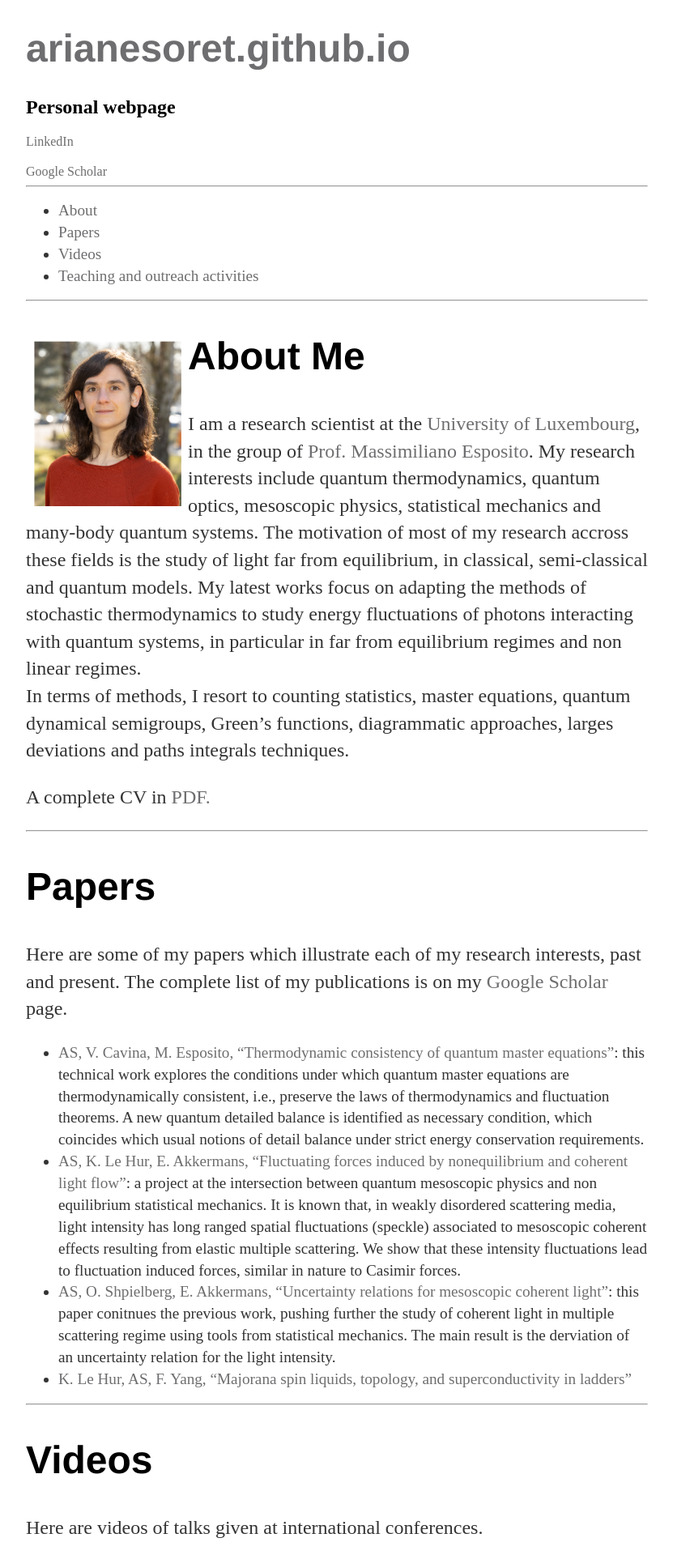
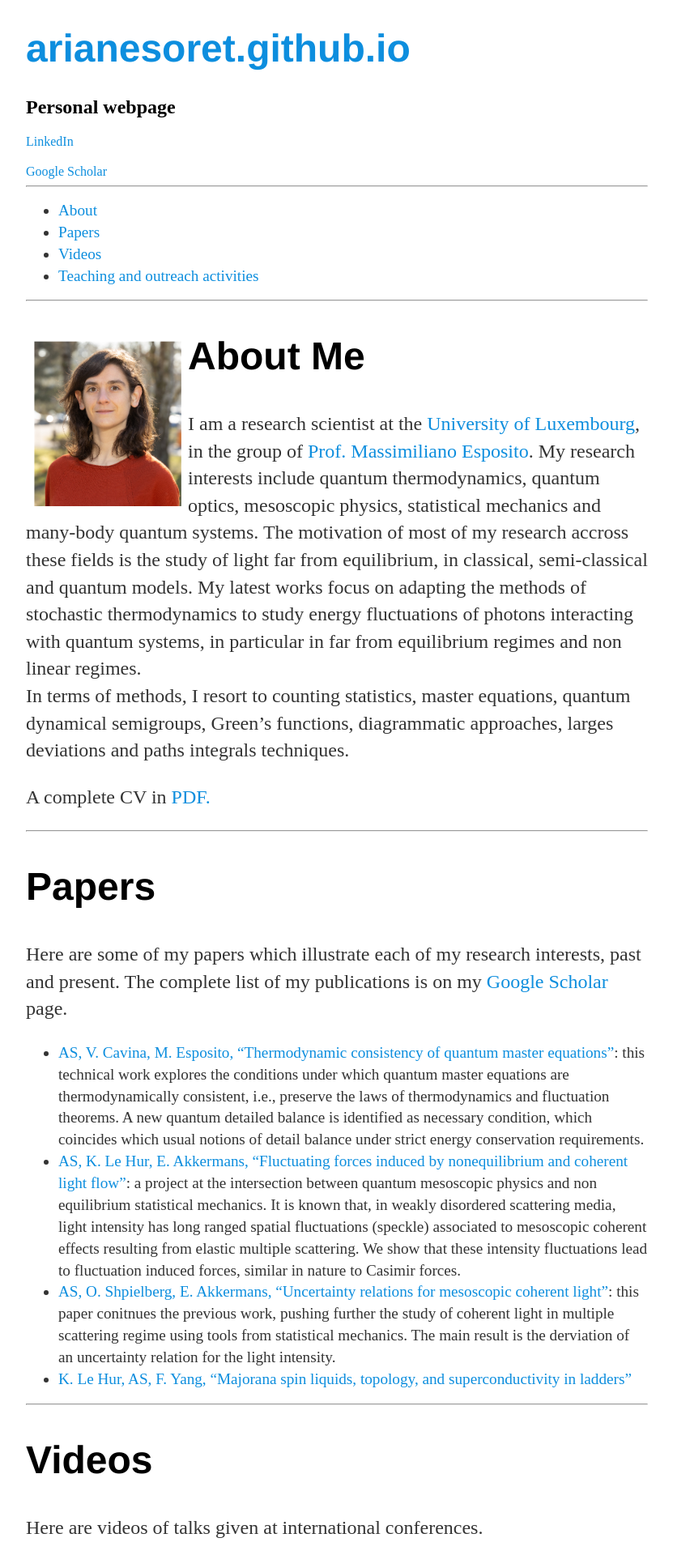
Before and after one commit to ArianeSoret/arianesoret.github.io, a Jekyll site: the page built from README.md, in a window 1280 px wide. Shown: the top 1920 px of the page at 81% size, without its empty margins (224-1055 px from the left). Built offline with Jekyll 4.4.1, drawn with Linux system fonts in a browser that asks for light colours; our own code applies the rules of GitHub Pages for plain Markdown files.

Commit message:
Update main.css

```diff
--- a/css/main.css
+++ b/css/main.css
@@ -25,7 +25,7 @@ nav ul li, footer ul li {
 }
 a {
     text-decoration: none;
-    color: #6e6e71;
+    color: #0d8ede;
 }
 a:hover {
     text-decoration: underline;
```
